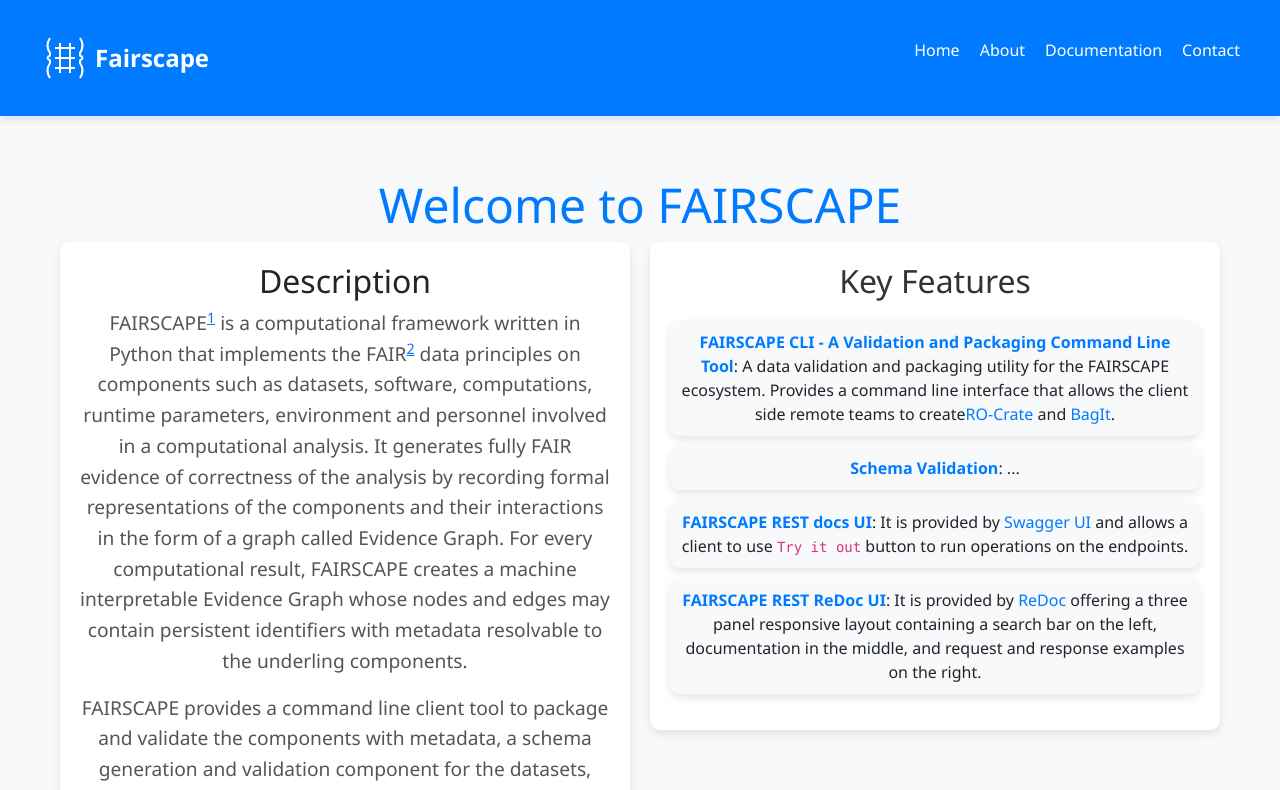
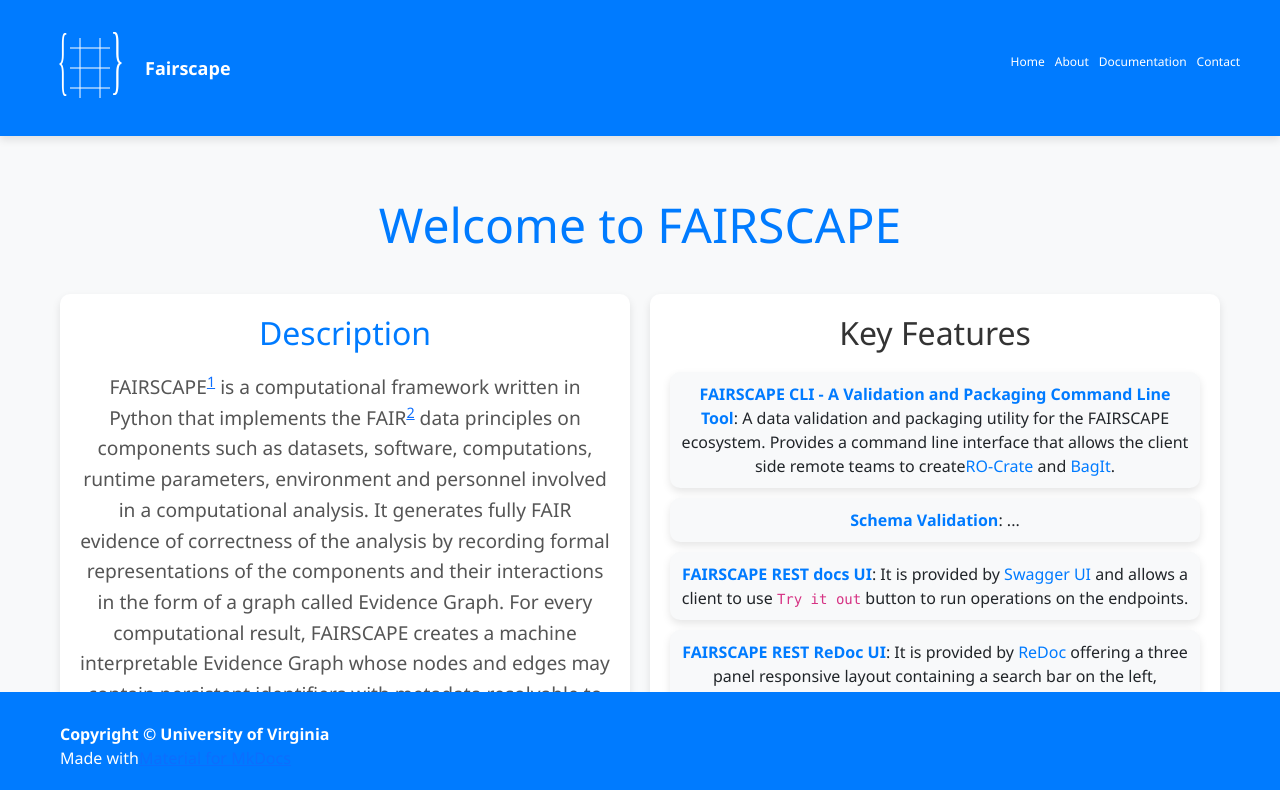
Before and after one commit to fairscape/fairscape_web_client, a React (Vite) app: page / in a window 1280 px wide. Shown: the top 790 px of the page. Built offline with nearby package versions, Linux system fonts and the light colour scheme.

Commit message:
added footer and logo

```diff
--- a/src/components/FairscapeLogo.jsx
+++ b/src/components/FairscapeLogo.jsx
@@ -1,39 +1,8 @@
 import React from "react";
+import FairscapeLogo from "../assets/logo.svg";
 
-const FairscapeLogo = () => (
-  <svg
-    width="50"
-    height="50"
-    viewBox="0 0 100 100"
-    xmlns="http://www.w3.org/2000/svg"
-  >
-    {/* Left curly brace */}
-    <path
-      d="M20 10 Q10 25 20 40 L20 45 Q10 50 20 55 L20 60 Q10 75 20 90"
-      fill="none"
-      stroke="white"
-      strokeWidth="4"
-    />
-
-    {/* Right curly brace */}
-    <path
-      d="M80 10 Q90 25 80 40 L80 45 Q90 50 80 55 L80 60 Q90 75 80 90"
-      fill="none"
-      stroke="white"
-      strokeWidth="4"
-    />
-
-    {/* Horizontal lines representing tabular data */}
-    <path d="M30 30 H70 M30 50 H70 M30 70 H70" stroke="white" strokeWidth="4" />
-
-    {/* Vertical lines representing tabular data */}
-    <path d="M40 20 V80 M60 20 V80" stroke="white" strokeWidth="4" />
-
-    {/* Connecting dots representing data points */}
-    <circle cx="40" cy="30" r="3" fill="white" />
-    <circle cx="60" cy="50" r="3" fill="white" />
-    <circle cx="40" cy="70" r="3" fill="white" />
-  </svg>
+const FairscapeLogoComponent = () => (
+  <img src={FairscapeLogo} alt="Fairscape Logo" width="100" height="100" />
 );
 
-export default FairscapeLogo;
+export default FairscapeLogoComponent;
--- /dev/null
+++ b/src/components/Footer.css
@@ -0,0 +1,42 @@
+/* Footer.css */
+
+.footer {
+  background-color: #007bff;
+  color: white;
+  text-align: center;
+  padding: 10px 0;
+  width: 100%;
+}
+
+.footer-meta {
+  max-width: 1200px;
+  margin: 0 auto;
+  padding: 20px;
+}
+
+.footer-meta__inner {
+  display: flex;
+  justify-content: space-between;
+  align-items: center;
+}
+
+.copyright {
+  text-align: left;
+}
+
+.social {
+  text-align: right;
+}
+
+.social__link {
+  color: white;
+  margin-left: 10px;
+}
+
+.social__link:hover {
+  color: #ddd;
+}
+
+.highlight {
+  font-weight: bold;
+}
--- /dev/null
+++ b/src/components/Footer.jsx
@@ -0,0 +1,35 @@
+import React from "react";
+import "./Footer.css";
+
+const Footer = () => {
+  return (
+    <footer className="footer">
+      <div className="footer-meta">
+        <div className="footer-meta__inner">
+          <div className="copyright">
+            <div className="highlight">Copyright © University of Virginia</div>
+            Made with
+            <a
+              href="https://squidfunk.github.io/mkdocs-material/"
+              target="_blank"
+              rel="noopener"
+            >
+              Material for MkDocs
+            </a>
+          </div>
+          <div className="social">
+            <a
+              href="https://github.com/fairscape/fairscape.github.io"
+              target="_blank"
+              rel="noopener"
+              title="Go to repository"
+              className="social__link"
+            ></a>
+          </div>
+        </div>
+      </div>
+    </footer>
+  );
+};
+
+export default Footer;
--- a/src/components/MetadataComponent.jsx
+++ b/src/components/MetadataComponent.jsx
@@ -7,6 +7,7 @@ import {
   SoftwareProperties,
   SchemaProperties,
 } from "./metadataProperties.js";
+
 
 const getPropertyList = (type) => {
   const cleanType = type.replace(/^evi:/, "");
@@ -77,6 +78,7 @@ const MetadataComponent = ({ metadata }) => {
         </table>
       )}
     </div>
+
   );
 };
 
--- a/src/main.jsx
+++ b/src/main.jsx
@@ -2,17 +2,19 @@ import React from "react";
 import ReactDOM from "react-dom";
 import { BrowserRouter as Router, Route, Routes } from "react-router-dom";
 import MetadataPage from "./pages/MetadataPage";
+import UploadOptionsPage from "./pages/UploadOptionsPage";
 import UploadROCratePage from "./pages/UploadROCratePage";
 import HomePage from "./pages/HomePage";
-import "./global.css"; // Import the global CSS file
-import "./components/Header.css"; // Import the CSS file for the header
-import "./pages/UploadROCratePage.css"; // Import the new CSS file
+import "./global.css";
+import "./components/Header.css";
+import "./pages/UploadROCratePage.css";
 
 ReactDOM.render(
   <React.StrictMode>
     <Router>
       <Routes>
         <Route path="/" element={<HomePage />} />
+        <Route path="/upload" element={<UploadOptionsPage />} />
         <Route path="/:type/*" element={<MetadataPage />} />
         <Route path="/upload-rocrate" element={<UploadROCratePage />} />
       </Routes>
--- a/src/pages/HomePage.css
+++ b/src/pages/HomePage.css
@@ -117,6 +117,8 @@
   color: white;
   text-align: center;
   padding: 10px 0;
+  width: 100%;
+  margin-top: auto; /* Ensure footer is pushed to the bottom */
 }
 
 .footer-meta {
--- a/src/pages/HomePage.jsx
+++ b/src/pages/HomePage.jsx
@@ -1,6 +1,7 @@
 import React from "react";
 import Header from "../components/Header";
-import "./HomePage.css"; // Import the CSS file for this component
+import "./HomePage.css";
+import Footer from "../components/Footer";
 
 const HomePage = () => {
   return (
@@ -115,34 +116,7 @@ const HomePage = () => {
           </a>
         </section>
       </main>
-      <footer className="footer">
-        <div className="footer-meta">
-          <div className="footer-meta__inner">
-            <div className="copyright">
-              <div className="highlight">
-                Copyright © University of Virginia
-              </div>
-              Made with
-              <a
-                href="https://squidfunk.github.io/mkdocs-material/"
-                target="_blank"
-                rel="noopener"
-              >
-                Material for MkDocs
-              </a>
-            </div>
-            <div className="social">
-              <a
-                href="https://github.com/fairscape/fairscape.github.io"
-                target="_blank"
-                rel="noopener"
-                title="Go to repository"
-                className="social__link"
-              ></a>
-            </div>
-          </div>
-        </div>
-      </footer>
+      <Footer />
     </div>
   );
 };
--- /dev/null
+++ b/src/pages/UploadOptionsPage.css
@@ -0,0 +1,102 @@
+/* UploadOptionsPage.css */
+
+.upload-options-page {
+  background-color: #f8f9fa;
+  min-height: 100vh;
+  display: flex;
+  flex-direction: column;
+}
+
+.main-content {
+  flex: 1;
+  padding: 20px;
+  max-width: 1200px;
+  margin: 0 auto;
+}
+
+h1 {
+  text-align: center;
+  color: #007bff;
+  margin-bottom: 40px;
+}
+
+.options-grid {
+  display: flex;
+  flex-wrap: wrap;
+  gap: 20px;
+  justify-content: center;
+}
+
+.option-box {
+  background-color: #ffffff;
+  padding: 20px;
+  border-radius: 10px;
+  box-shadow: 0 4px 8px rgba(0, 0, 0, 0.1);
+  text-align: center;
+  width: 200px;
+}
+
+.option-box h2 {
+  font-size: 1.5rem;
+  color: #333;
+  margin-bottom: 10px;
+}
+
+.option-box p {
+  font-size: 1rem;
+  color: #555;
+  margin-bottom: 20px;
+}
+
+.option-link {
+  display: inline-block;
+  padding: 10px 20px;
+  background-color: #007bff;
+  color: white;
+  text-decoration: none;
+  border-radius: 5px;
+}
+
+.option-link:hover {
+  background-color: #0056b3;
+}
+
+.footer {
+  background-color: #007bff;
+  color: white;
+  text-align: center;
+  padding: 10px 0;
+}
+
+.footer-meta {
+  max-width: 1200px;
+  margin: 0 auto;
+  padding: 20px;
+}
+
+.footer-meta__inner {
+  display: flex;
+  justify-content: space-between;
+  align-items: center;
+}
+
+.copyright {
+  text-align: left;
+}
+
+.social {
+  text-align: right;
+}
+
+.social__link {
+  color: white;
+  margin-left: 10px;
+}
+
+.social__link:hover {
+  color: #ddd;
+}
+
+.highlight {
+  font-weight: bold;
+}
--- /dev/null
+++ b/src/pages/UploadOptionsPage.jsx
@@ -0,0 +1,56 @@
+import React from "react";
+import { Link } from "react-router-dom";
+import Header from "../components/Header";
+import "./UploadOptionsPage.css"; // Import the CSS file for this component
+import Footer from "../components/Footer";
+
+const UploadOptionsPage = () => {
+  return (
+    <div className="upload-options-page">
+      <Header />
+      <main className="main-content">
+        <h1>Upload Options</h1>
+        <div className="options-grid">
+          <div className="option-box">
+            <h2>ROCrate</h2>
+            <p>Upload and manage ROCrates.</p>
+            <Link to="/upload-rocrate" className="option-link">
+              ROCrate Upload
+            </Link>
+          </div>
+          <div className="option-box">
+            <h2>Dataset</h2>
+            <p>Upload and manage datasets.</p>
+            <Link to="/upload-dataset" className="option-link">
+              Dataset Upload
+            </Link>
+          </div>
+          <div className="option-box">
+            <h2>Software</h2>
+            <p>Upload and manage software.</p>
+            <Link to="/upload-software" className="option-link">
+              Software Upload
+            </Link>
+          </div>
+          <div className="option-box">
+            <h2>Schema</h2>
+            <p>Upload and manage schemas.</p>
+            <Link to="/upload-schema" className="option-link">
+              Schema Upload
+            </Link>
+          </div>
+          <div className="option-box">
+            <h2>Computation</h2>
+            <p>Upload and manage computation details.</p>
+            <Link to="/upload-computation" className="option-link">
+              Computation Upload
+            </Link>
+          </div>
+        </div>
+      </main>
+      <Footer />
+    </div>
+  );
+};
+
+export default UploadOptionsPage;
--- a/src/pages/UploadROCratePage.css
+++ b/src/pages/UploadROCratePage.css
@@ -1,73 +1,43 @@
 /* UploadROCratePage.css */
 
 .upload-page {
-  background-color: #f0f2f5;
+  display: flex;
+  flex-direction: column;
   min-height: 100vh;
 }
 
-.header {
-  background-color: #007bff;
+.container {
+  flex: 0 0 auto;
   padding: 20px;
+  max-width: 600px;
+  margin: 20px auto; /* Adjusted margin */
+  text-align: center;
+  background-color: #ffffff;
+  border-radius: 10px;
   box-shadow: 0 4px 8px rgba(0, 0, 0, 0.1);
 }
 
-.navbar {
-  display: flex;
-  justify-content: space-between;
-  align-items: center;
-  max-width: 1200px;
-  margin: 0 auto;
-}
-
-.logo {
-  color: white;
-  font-size: 24px;
-  font-weight: bold;
-}
-
-.nav-links {
-  list-style: none;
-  display: flex;
-  gap: 20px;
-}
-
-.nav-links li a {
-  color: white;
-  text-decoration: none;
-  font-size: 16px;
-}
-
-.nav-links li a:hover {
-  text-decoration: underline;
-}
-
-.container {
-  background-color: #ffffff;
-  padding: 40px;
-  border-radius: 10px;
-  box-shadow: 0 4px 8px rgba(0, 0, 0, 0.1);
-  margin: 40px auto;
-  max-width: 600px;
+h2 {
+  color: #007bff;
+  margin-bottom: 20px;
 }
 
 .upload-form {
   display: flex;
   flex-direction: column;
-  gap: 20px;
+  gap: 10px;
 }
 
 .file-input {
   padding: 10px;
-  font-size: 16px;
-  border: 2px solid #007bff;
+  border: 1px solid #ddd;
   border-radius: 5px;
 }
 
 .upload-button {
+  padding: 10px 20px;
   background-color: #007bff;
   color: white;
-  padding: 10px 20px;
-  font-size: 16px;
   border: none;
   border-radius: 5px;
   cursor: pointer;
@@ -79,5 +49,15 @@
 
 .message {
   margin-top: 20px;
-  font-size: 16px;
+  color: #555;
 }
+
+.footer {
+  background-color: #007bff;
+  color: white;
+  text-align: center;
+  padding: 10px 0;
+  width: 100%;
+  position: absolute; /* Ensure footer sticks to bottom */
+  bottom: 0;
+}
--- a/src/pages/UploadROCratePage.jsx
+++ b/src/pages/UploadROCratePage.jsx
@@ -2,6 +2,7 @@ import React, { useState } from "react";
 import axios from "axios";
 import Header from "../components/Header";
 import "./UploadROCratePage.css"; // Import the CSS file for this component
+import Footer from "../components/Footer";
 
 const UploadROCratePage = () => {
   const [file, setFile] = useState(null);
@@ -51,6 +52,7 @@ const UploadROCratePage = () => {
         </form>
         {message && <p className="message">{message}</p>}
       </div>
+      <Footer />
     </div>
   );
 };
```
Also changed, not shown: src/assets/logo.svg (added).
